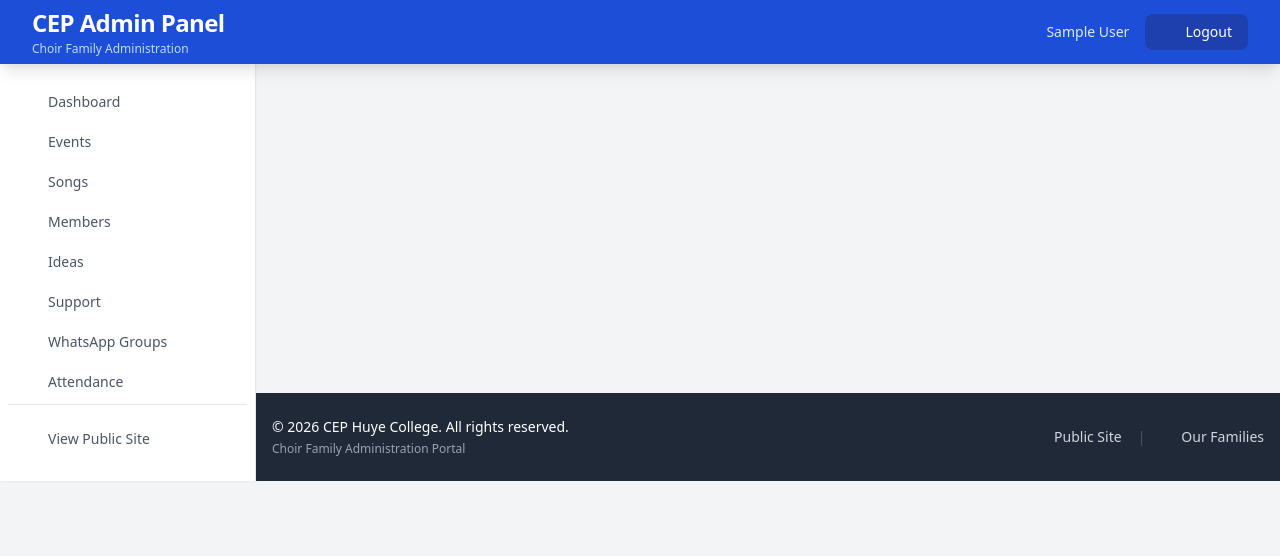
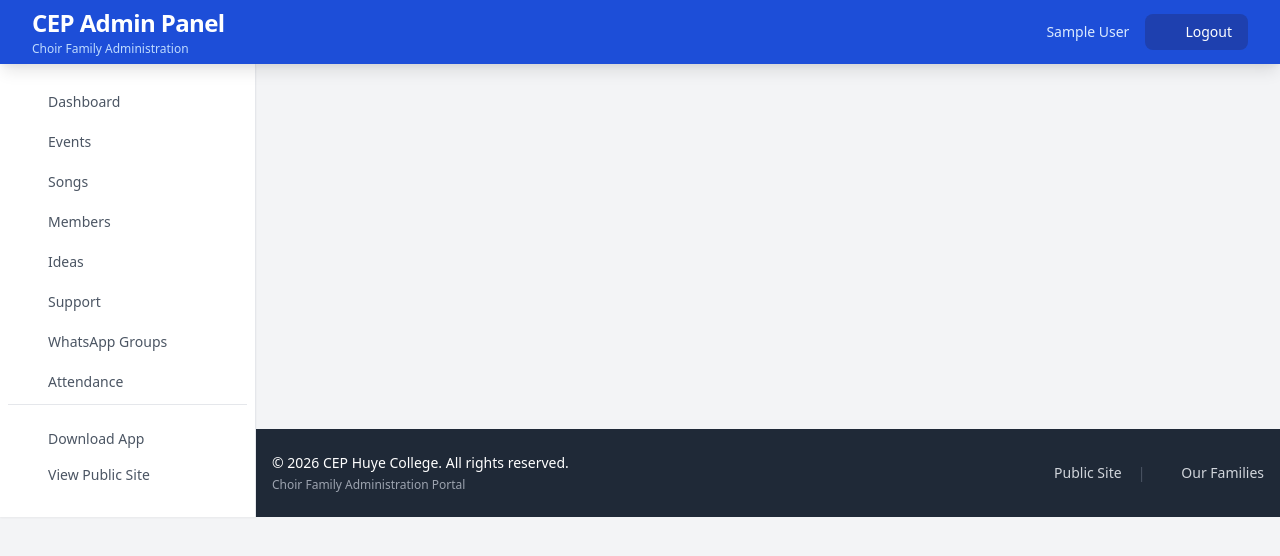
Before and after one commit to Dieudonne-developer/Cep-Rp-HUYE-College, a React (Vite) app in the folder frontend/: page /admin in a window 1280 px wide. Shown: the top 556 px of the page. Built offline with nearby package versions, Linux system fonts and the light colour scheme; no server answers; sample sign-in values are in the browser's storage.

Commit message:
Add Download App link to sidebar for all admin types

```diff
--- a/frontend/src/pages/Ishyangaryera Choir/admin/AdminLayout.tsx
+++ b/frontend/src/pages/Ishyangaryera Choir/admin/AdminLayout.tsx
@@ -290,6 +290,14 @@ export default function AdminLayout() {
               )}
               <div className="pt-4 border-t border-gray-200 mt-4">
                 <Link
+                  to="/admin/download-app"
+                  onClick={handleNavLinkClick}
+                  className={`group flex items-center px-2 py-2 text-sm font-medium rounded-md ${location.pathname.endsWith('/download-app') ? 'bg-blue-50 text-blue-700 border-l-4 border-blue-700' : 'text-gray-600 hover:bg-blue-50 hover:text-blue-700'}`}
+                >
+                  <i data-lucide="smartphone" className="mr-3 w-5 h-5"></i>
+                  Download App
+                </Link>
+                <Link
                   to="/"
                   onClick={handleNavLinkClick}
                   className="group flex items-center px-2 py-2 text-sm font-medium rounded-md text-gray-600 hover:bg-blue-50 hover:text-blue-700"
```
